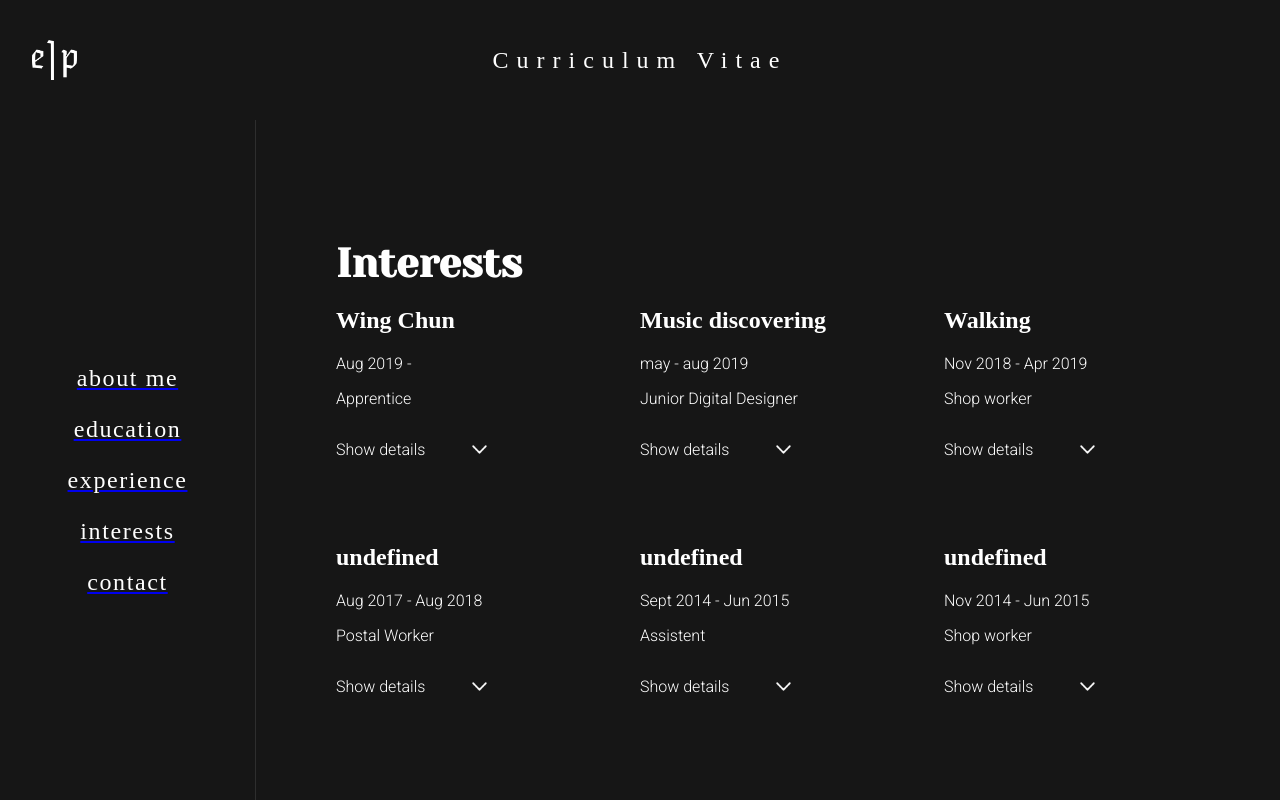
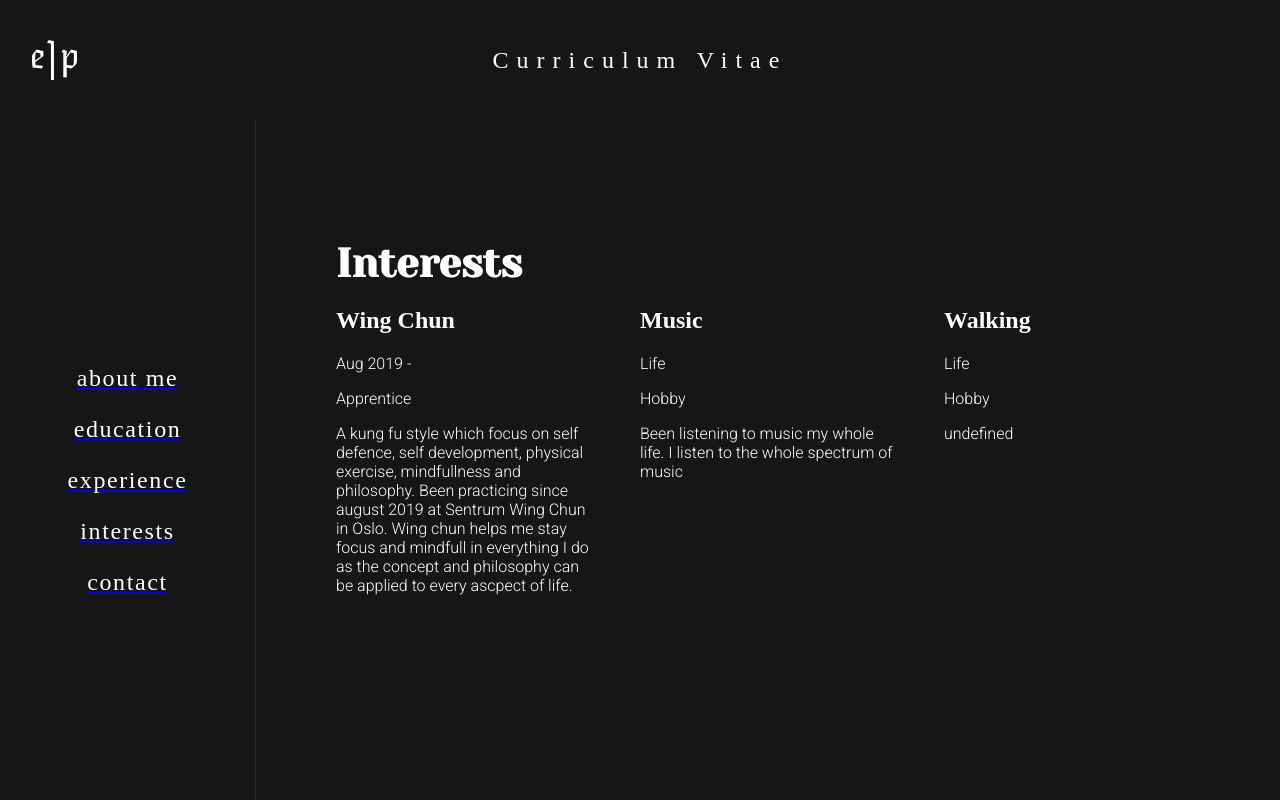
Before and after one commit to Phamern/t16_digital_cv, a Svelte app: page /interests in a window 1280 px wide. Built offline with nearby package versions, Linux system fonts and the light colour scheme; the HTML template or start-up script is replaced by a standard one; a web font is replaced by a local one.

Commit message:
Adding more information, also an description on show details

```diff
--- a/src/components/Details.svelte
+++ b/src/components/Details.svelte
@@ -19,6 +19,9 @@ const handleClick = () => {
 </div>
 {#if show}
   <div class="list">
+    <p>Description: </p>
+    <p>{detail.description}</p>
+    <p>Keywords: </p>
     <li transition:fade={{duration: 500}}>{detail.a}</li>
     <li transition:fade={{duration: 500}}>{detail.b}</li>
     <li transition:fade={{duration: 500}}>{detail.c}</li>
@@ -61,7 +64,7 @@ const handleClick = () => {
     margin-bottom: 3rem;
   }
 
-  li {
+  .list p, li {
     font-family: 'Roboto', sans-serif;
     font-weight: 100;
     font-size: 1rem;
--- a/src/components/Interests.svelte
+++ b/src/components/Interests.svelte
@@ -14,9 +14,10 @@
           <div class="grade-info">
             <p class="year">{interest.year}</p>
             <p class="school">{interest.role}</p>
-            {#each interest.details as detail}
+            <p class="school">{interest.description}</p>
+            <!-- {#each interest.details as detail}
               <Details detail={detail} />
-            {/each}
+            {/each} -->
           </div>
         </div>
     {/each}
--- a/src/data/data.js
+++ b/src/data/data.js
@@ -9,8 +9,9 @@ export const data = {
         b: 'UX',
         c: 'Digital Design',
         d: 'Front-end development',
-        e: 'Design processes',
+        e: 'Design process',
         f: 'Responsiv design',
+        description: "A two year degree with a practial approach to teaching. Throughout the study I've been tackling user centered design problems following UX methods, prototyping, user testing and front-end development",
       }]
     },
     {
@@ -101,7 +102,7 @@ export const data = {
         a: 'Part time 80%',
         b: 'Special ed',
         c: 'Elementary school',
-        d: 'Following up pupils with wpecial needs',
+        d: 'Helping pupils with special needs',
         e: 'Teaching',
         f: 'Tackling difficult situations',
       }]
@@ -125,62 +126,34 @@ export const data = {
       name: 'Wing Chun',
       role: 'Apprentice',
       year: 'Aug 2019 - ',
-      details:  [{
-        a: 'Kung fu',
-        b: 'mindfullness',
-        c: 'training'
-      }]
+      description: 'A kung fu style which focus on self defence, self development, physical exercise, mindfullness and philosophy. Been practicing since august 2019 at Sentrum Wing Chun in Oslo. Wing chun helps me stay focus and mindfull in everything I do as the concept and philosophy can be applied to every ascpect of life.'
+      // details:  [{
+      //   a: 'Kung fu',
+      //   b: 'Mindfullness',
+      //   c: 'Training',
+      // }]
     },
     {
-      name: 'Music discovering',
-      role: 'Junior Digital Designer',
-      year: 'may - aug 2019',
-      details:  [{
-        a: 'Listening',
-        b: 'Guitar',
-        c: 'Moodbased'
-      }]
+      name: 'Music',
+      role: 'Hobby',
+      year: 'Life',
+      description: 'Been listening to music my whole life. I listen to the whole spectrum of music'
+      // details:  [{
+      //   a: 'Music discovering',
+      //   b: 'Guitar',
+      //   c: 'Concerts'
+      // }]
     },
     {
       name: 'Walking',
-      role: 'Shop worker',
-      year: 'Nov 2018 - Apr 2019',
-      details:  [{
-        a: 'Part time',
-        b:'Sales',
-        c:'Maintenance'
-      }]
-    },
-    {
-      job: 'Posten As',
-      role: 'Postal Worker',
-      year: 'Aug 2017 - Aug 2018',
-      details:  [{
-        a: 'Temporary',
-        b:'Nightshift',
-        c:'Sorting'
-      }]
-    },
-    {
-      job: 'Steinerskolen',
-      role: 'Assistent',
-      year: 'Sept 2014 - Jun 2015',
-      details:  [{
-        a: 'Part time 80%',
-        b:'Special ed',
-        c:'Elementary school'
-      }]
-    },
-    {
-      job: 'Cinemateket',
-      role: 'Shop worker',
-      year: 'Nov 2014 - Jun 2015',
-      details:  [{
-        a: 'Voluntary',
-        b:'Movies',
-        c:'Maintenance'
-      }]
-    },
+      role: 'Hobby',
+      year: 'Life',
+      // details:  [{
+      //   a: 'Part time',
+      //   b: 'Sales',
+      //   c: 'Maintenance'
+      // }]
+    }
   ],
   contactInfo: [
     {
```
